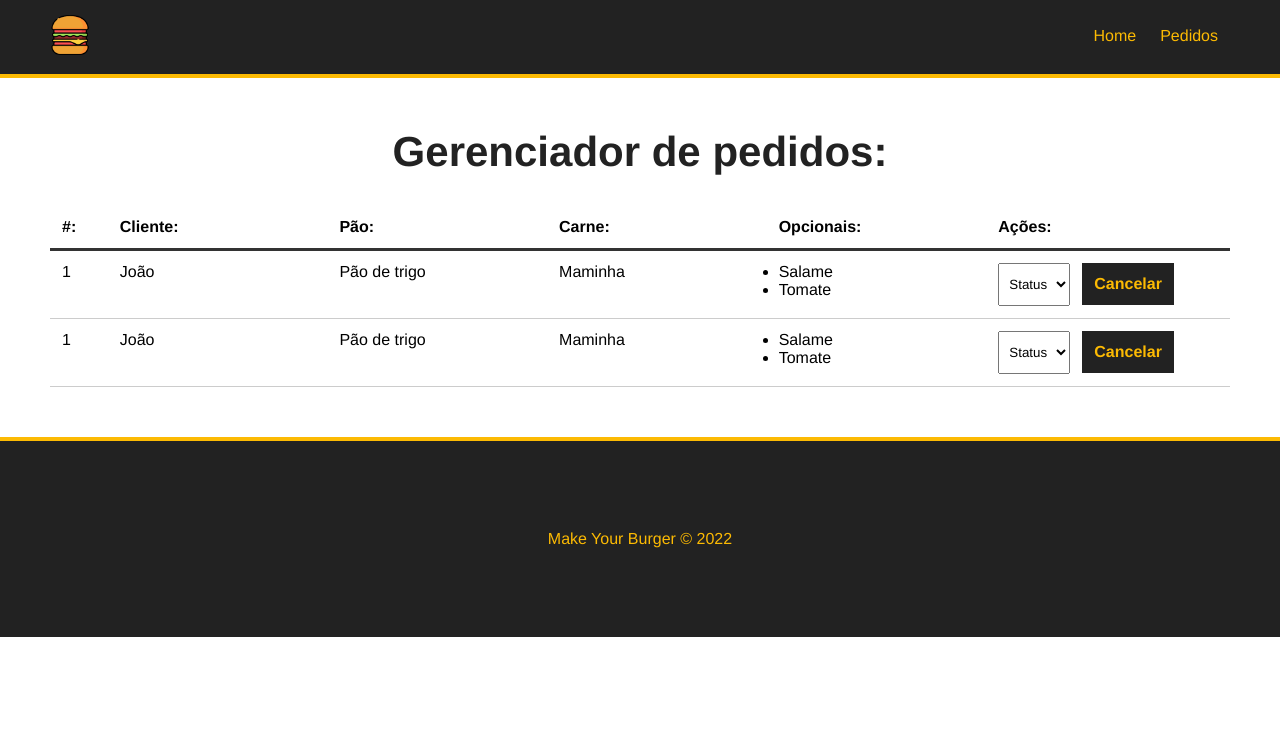
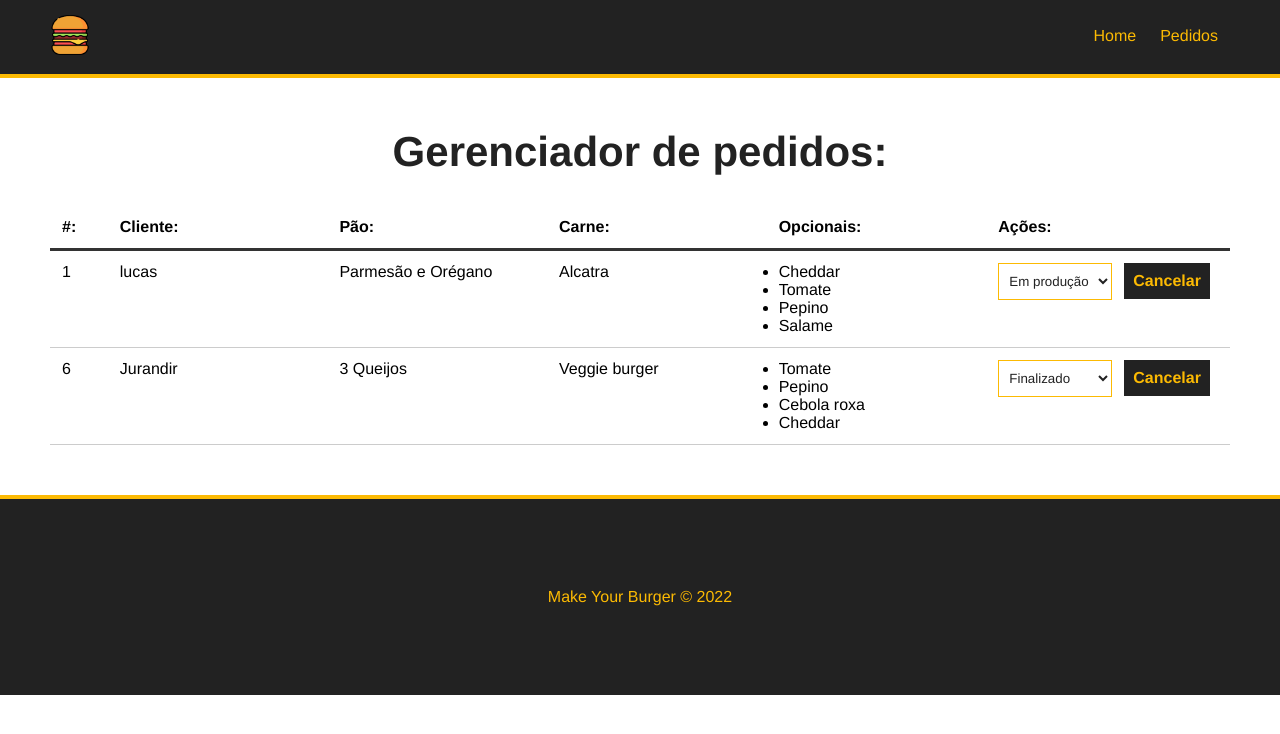
Before and after one commit to lukgomes/make-your-burger, a Vue app: page /pedidos in a window 1280 px wide. Shown: the top 734 px of the page. Built offline with nearby package versions, Linux system fonts and the light colour scheme; data requests are answered from the project's data file.

Commit message:
Finalizando projeto meke your burger com VueJS

```diff
--- a/db/db.json
+++ b/db/db.json
@@ -92,32 +92,21 @@
         "Pepino",
         "Salame"
       ],
-      "status": "Solicitado",
+      "status": "Em produção",
       "id": 1
     },
     {
-      "nome": "pedro",
-      "carne": "Alcatra",
-      "pao": "Italiano Branco",
+      "nome": "Jurandir",
+      "carne": "Veggie burger",
+      "pao": "3 Queijos",
       "opcionais": [
-        "Bacon",
         "Tomate",
-        "Pepino"
+        "Pepino",
+        "Cebola roxa",
+        "Cheddar"
       ],
-      "status": "Solicitado",
-      "id": 2
-    },
-    {
-      "nome": "maria",
-      "carne": "Picanha",
-      "pao": "Integral",
-      "opcionais": [
-        "Salame",
-        "Tomate",
-        "Pepino"
-      ],
-      "status": "Solicitado",
-      "id": 3
+      "status": "Finalizado",
+      "id": 6
     }
   ]
 }
--- a/src/components/Dashboard.vue
+++ b/src/components/Dashboard.vue
@@ -1,4 +1,5 @@
 <template>
+  <Mensagem :msg="msg" v-show="msg" />
   <div id="burger-table">
     <div>
       <div id="burger-table-heading">
@@ -12,43 +13,22 @@
     </div>
 
     <div id="burger-table-rows">
-      <div class="burger-table-row">
-        <div class="order-number">1</div>
-        <div>João</div>
-        <div>Pão de trigo</div>
-        <div>Maminha</div>
+      <div v-for="burger in burgers" :key="burger.id" class="burger-table-row">
+        <div class="order-number">{{burger.id}}</div>
+        <div>{{burger.nome}}</div>
+        <div>{{burger.pao}}</div>
+        <div>{{burger.carne}}</div>
         <div>
           <ul>
-            <li>Salame</li>
-            <li>Tomate</li>
+            <li v-for="(opcional, index) in burger.opcionais" :key="index">{{opcional}}</li>
           </ul>
         </div>
         <div>
-          <select name="status" class="status">
-            <option value="">Status</option>
+          <select name="status" class="status" @change="updatedBurger($event, burger.id)">
+            <option value="">status</option>
+            <option v-for="s in status" :key="s.id" :value="s.tipo" :selected="burger.status == s.tipo">{{s.tipo}}</option>
           </select>
-          <button class="delete-btn">Cancelar</button>
-        </div>
-      </div>
-    </div>
-
-    <div id="burger-table-rows">
-      <div class="burger-table-row">
-        <div class="order-number">1</div>
-        <div>João</div>
-        <div>Pão de trigo</div>
-        <div>Maminha</div>
-        <div>
-          <ul>
-            <li>Salame</li>
-            <li>Tomate</li>
-          </ul>
-        </div>
-        <div>
-          <select name="status" class="status">
-            <option value="">Status</option>
-          </select>
-          <button class="delete-btn">Cancelar</button>
+          <button class="delete-btn" @click="deleteBurger(burger.id)">Cancelar</button>
         </div>
       </div>
     </div>
@@ -56,9 +36,63 @@
 </template>
 
 <script>
+import Mensagem from './Mensagem.vue'
   export default {
-    name: 'Dashboard'
-  }
+    name: "Dashboard",
+    data() {
+        return {
+            burgers: null,
+            burger_id: null,
+            status: [],
+            msg: null
+        };
+    },
+    methods: {
+        async getPedidos() {
+            const req = await fetch("http://localhost:3000/burgers");
+            const data = await req.json();
+            this.burgers = data;
+            // resgatar status
+            this.getStatus();
+        },
+        async getStatus() {
+            const req = await fetch("http://localhost:3000/status");
+            const data = await req.json();
+            this.status = data;
+            console.log(this.status);
+        },
+        async deleteBurger(id) {
+            const req = await fetch(`http://localhost:3000/burgers/${id}`, {
+                method: "DELETE"
+            });
+            const res = await req.json();
+
+            this.msg = `Pedido removido com sucesso!`
+            setTimeout(() => this.msg = "", 3000)
+
+            this.getPedidos();
+        },
+        async updatedBurger(event, id) {
+            const option = event.target.value;
+            const dataJson = JSON.stringify({ status: option });
+            const req = await fetch(`http://localhost:3000/burgers/${id}`, {
+                method: "PATCH",
+                headers: { "content-type": "application/json" },
+                body: dataJson
+            });
+            const res = await req.json();
+
+            this.msg = `O pedido Nº ${res.id} foi atualizado para ${res.status}!`
+            setTimeout(() => this.msg = "", 3000)
+
+            console.log(res);
+        }
+    },
+    mounted() {
+        this.getPedidos();
+    },
+    components: { Mensagem }
+}
 </script>
 
 <style scoped>
@@ -93,8 +127,11 @@
   }
 
   select {
-    padding: 12px 6px;
+    padding: 9px 6px;
     margin-right: 12px;
+    background-color: white;
+    border: 1px solid #fcba03;
+    color: #222;
   }
 
   .delete-btn {
@@ -102,7 +139,7 @@
     color: #fcba03;
     font-weight: bold;
     border: 2px solid #222;
-    padding: 10px;
+    padding: 7px;
     font-size: 16px;
     margin: 0 auto;
     cursor: pointer;
```
